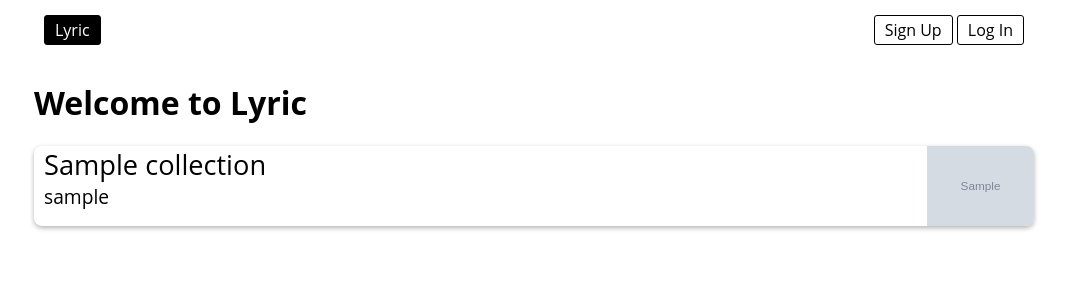
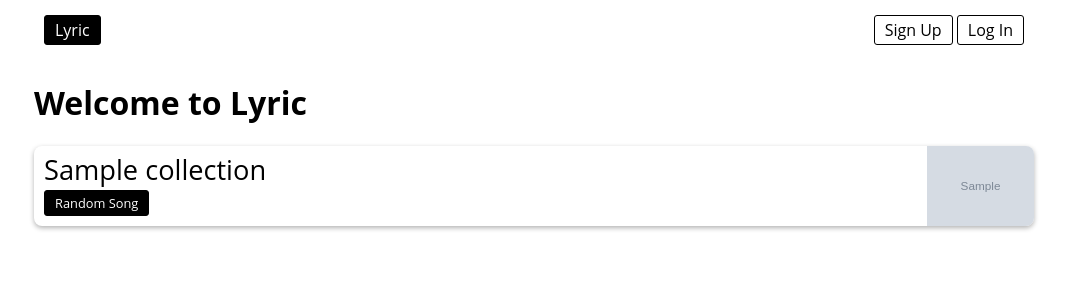
Before and after one commit to mozzius/lyric, a Flask app: template app/templates/home.html in a window 1280 px wide. Shown: the top 300 px of the page, without its empty margins (106-1173 px from the left). Run offline with Flask 2, Linux system fonts and the light colour scheme; the template is opened without the code that fills it: most values are stand-ins (such as "Sample title", 1, 10 or a date in 2020); grey boxes marked "Sample" are stand-in pictures.

Commit message:
random song

```diff
--- a/app/main.py
+++ b/app/main.py
@@ -8,6 +8,7 @@ from flask_login import (
 )
 from sassutils.wsgi import SassMiddleware
 from bson import json_util, ObjectId
+import random
 
 try:
     import db
@@ -117,6 +118,12 @@ def home():
 def play(song_id):
     return render_template("play.html", song_id=song_id)
 
+@app.route("/random/<collection_id>")
+def playRandom(collection_id):
+    collection = db.getCollectionWithSongsFromID(collection_id)
+    song_id = random.choice(collection["songs"])["_id"]
+    return render_template("play.html", song_id=song_id, hidden=True)
+
 
 @app.route("/collection/<collection>")
 def viewCollection(collection):
--- a/app/static/js/main.js
+++ b/app/static/js/main.js
@@ -10,7 +10,7 @@ function getSong(song_id) {
 function play(data) {
     $('.title').text(data.song.title)
     $('.collection').text(data.collection.title)
-    $('.collection').attr('href', '/collection/'+data.collection._id.$oid)
+    $('.collection').attr('href', '/collection/' + data.collection._id.$oid)
 
     var lyrics = data.song.lyrics.split(' ').map(function (word) {
         return {
@@ -48,3 +48,9 @@ function play(data) {
         })
     })
 }
+
+$(document).ready(function () {
+    $('.collection').click(() => {
+        $(this).toggleClass('expanded')
+    })
+})
--- a/app/static/sass/style.scss
+++ b/app/static/sass/style.scss
@@ -94,9 +94,12 @@ $shadow: 0 2px 5px rgba(0, 0, 0, .3);
         max-height: 80px;
         transition: max-height 0.5s ease;
 
-        &:hover,
+        &:hover {
+            max-height: 300px;
+        }
+
         &.expanded {
-            max-height: 1000vh;
+            max-height: initial;
         }
 
         .main {
@@ -108,24 +111,41 @@ $shadow: 0 2px 5px rgba(0, 0, 0, .3);
             align-items: flex-start;
 
             div {
+                height: calc(100% - 15px);
+                display: flex;
+                flex-direction: column;
+                justify-content: space-between;
+                align-items: flex-start;
+                padding: 5px 10px 10px;
 
                 a {
                     text-decoration: none;
                     color: black;
                     cursor: pointer;
-                }
 
-                a:hover {
-                    text-decoration: underline;
+                    &:hover {
+                        text-decoration: underline;
+                    }
                 }
 
                 .title {
-                    margin: 5px 10px 0;
+                    margin: 0;
                     font-size: 1.7em;
                     text-overflow: ellipsis;
                     white-space: nowrap;
                     overflow: hidden;
+                }
 
+                .random {
+                    font-size: 0.8em;
+                    background-color: black;
+                    border: 1px solid black;
+                    color: white;
+                    padding: 3px 10px;
+                    border-radius: 3px;
+                    text-decoration: none;
+                    display: block;
+                    width: max-content;
                 }
 
                 .user {
@@ -154,6 +174,10 @@ $shadow: 0 2px 5px rgba(0, 0, 0, .3);
                 padding: 5px 10px;
                 border-top: 1px solid rgba(0, 0, 0, .2);
                 transition: background-color 0.3s ease;
+
+                &.all {
+                    text-align: center;
+                }
 
                 &:hover {
                     background-color: rgba(0, 0, 0, .1);
--- a/app/templates/collection.html
+++ b/app/templates/collection.html
@@ -8,7 +8,7 @@
                 <div class="main">
                     <div>
                         <p class="title">{{ collection.title }}</p>
-                        <p class="user">{{ collection.user_name }}</p>
+                        <a href="/random/{{ collection._id }}" class="random">Random Song</a>
                     </div>
                     <img src="{{ collection.image }}" alt="{{ collection.title }}">
                 </div>
--- a/app/templates/home.html
+++ b/app/templates/home.html
@@ -14,14 +14,15 @@
                 <div class="main">
                     <div>
                         <a href="/collection/{{ collection._id }}" class="title">{{ collection.title }}</a>
-                        <p class="user">{{ collection.user_name }}</p>
+                        <a href="/random/{{ collection._id }}" class="random">Random Song</a>
                     </div>
                     <img src="{{ collection.image }}" alt="{{ collection.title }}">
                 </div>
                 <div class="songs">
-                    {% for song in collection.songs %}
+                    {% for song in collection.songs[:5] %}
                     <a href="/play/{{ song._id }}">{{ song.title }}</a>
                     {% endfor %}
+                    <a href="/collection/{{ collection._id }}" class="all">View All</a>
                 </div>
             </div>
             {% endfor %}
--- a/app/templates/play.html
+++ b/app/templates/play.html
@@ -4,7 +4,9 @@
 <div class="panel">
     <div class="innerPanel">
         <div class="songInfo">
+            {% if not hidden %}
             <p class="title"></p>
+            {% endif %}
             <a href="#" class="collection"></a>
         </div>
         <div class="stickybox">
```
